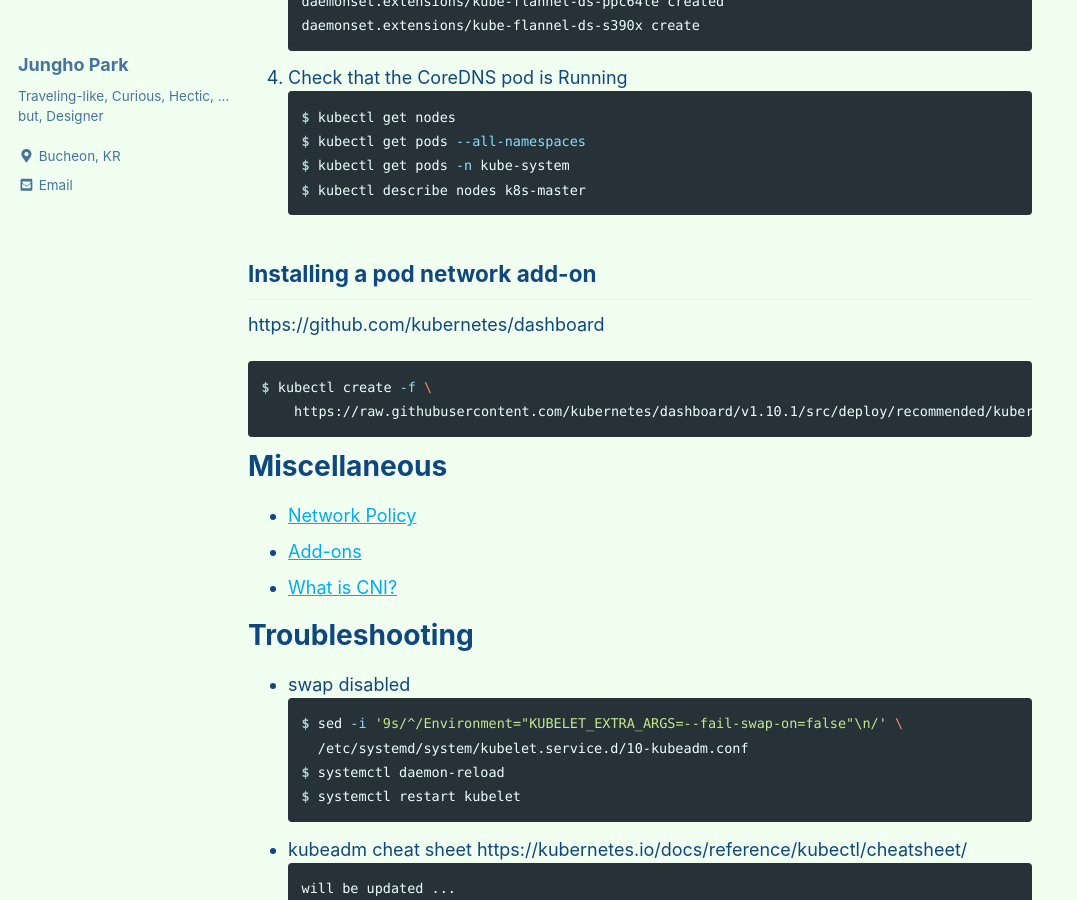
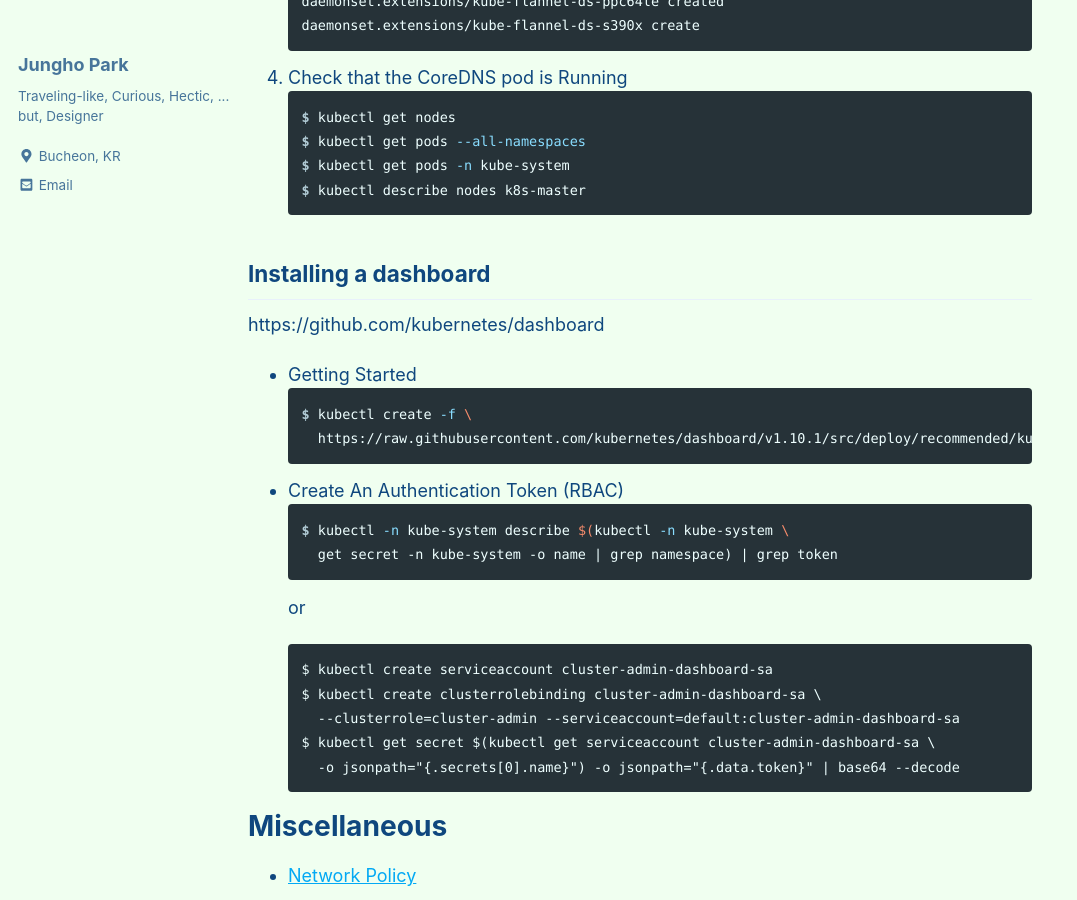
Before and after one commit to unipark00/tekrepo, a Jekyll site: the page built from _posts/2019-04-07-configure-k8s-cluster.md, in a window 1280 px wide and 900 px high, scrolled down 2948 px. Shown: the whole window, without its empty margins (0-1077 px from the left). Built offline with Jekyll 4.4.1, drawn with Linux system fonts in a browser that asks for light colours; cached includes are drawn as plain includes; some of the changed text lies outside the part shown.

Commit message:
Update 2019-04-07-configure-k8s-cluster.md

````diff
--- a/_posts/2019-04-07-configure-k8s-cluster.md
+++ b/_posts/2019-04-07-configure-k8s-cluster.md
@@ -88,11 +88,25 @@ $ kubectl get pods -n kube-system
 $ kubectl describe nodes k8s-master
 ```
 
-## Installing a pod network add-on
+## Installing a dashboard
 https://github.com/kubernetes/dashboard
+* Getting Started
 ```console
 $ kubectl create -f \
     https://raw.githubusercontent.com/kubernetes/dashboard/v1.10.1/src/deploy/recommended/kubernetes-dashboard.yaml
+```
+* Create An Authentication Token (RBAC)
+```console
+$ kubectl -n kube-system describe $(kubectl -n kube-system \
+    get secret -n kube-system -o name | grep namespace) | grep token
+```
+or
+```
+$ kubectl create serviceaccount cluster-admin-dashboard-sa
+$ kubectl create clusterrolebinding cluster-admin-dashboard-sa \
+    --clusterrole=cluster-admin --serviceaccount=default:cluster-admin-dashboard-sa
+$ kubectl get secret $(kubectl get serviceaccount cluster-admin-dashboard-sa \
+    -o jsonpath="{.secrets[0].name}") -o jsonpath="{.data.token}" | base64 --decode
 ```
 
 # Miscellaneous
````
